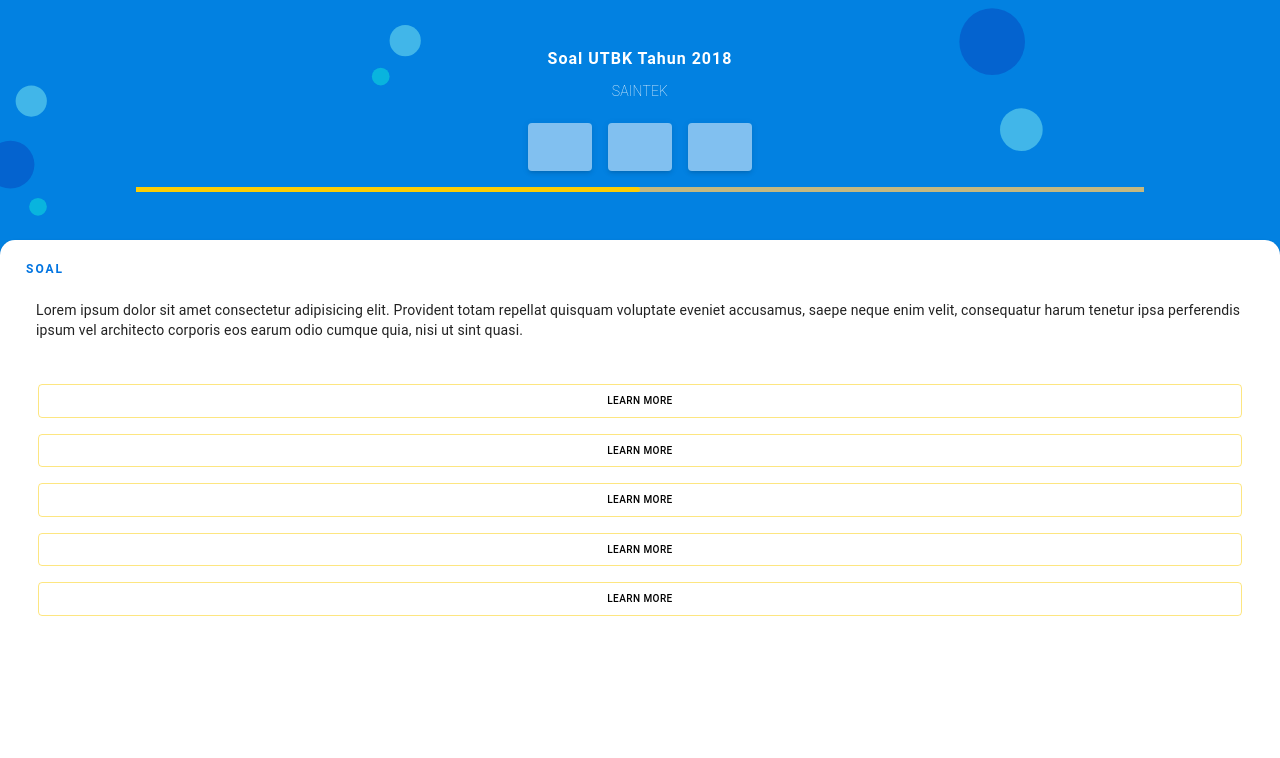
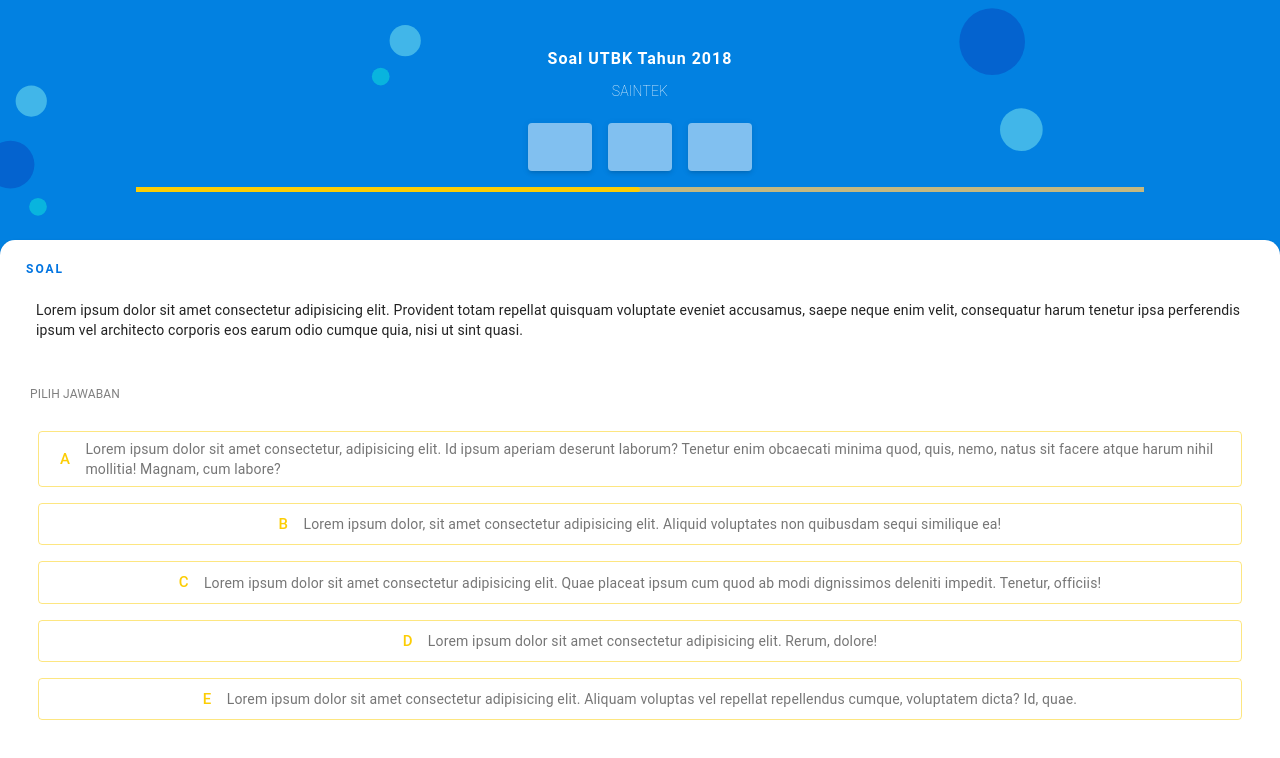
Before and after one commit to louisedgar/oeji-liff, a React (Create React App) app: page / in a window 1280 px wide. Shown: the top 758 px of the page. Built offline with nearby package versions, Linux system fonts and the light colour scheme.

Commit message:
button soal-page fixed

```diff
--- a/src/components/SoalCard.css
+++ b/src/components/SoalCard.css
@@ -9,10 +9,15 @@
 }
 
 .choice {
-  display: flex;
-  flex-direction: column;
-  margin: 0 auto 30px;
+  /* display: flex;
+  flex-direction: column; */
+  /* margin: 0 auto 30px; */
   padding-left: 30px;
   padding-right: 30px;
   text-align: left;
+  margin-top: 10px;
 }
+
+.choice-list {
+  margin: 20px 0 30px;
+}
--- a/src/components/SoalCard.js
+++ b/src/components/SoalCard.js
@@ -15,7 +15,7 @@ const useStyles = makeStyles({
   }
 });
 
-function SoalCard() {
+function SoalCard(props) {
   const classes = useStyles();
   return (
     <Card className={classes.root}>
@@ -41,7 +41,10 @@ function SoalCard() {
         </div>
       </CardContent>
       <div className="choice">
-        <SoalChoice />
+        <span style={{ color: "grey" }}>PILIH JAWABAN</span>
+        <div className="choice-list">
+          <SoalChoice handleChoice={props.handleChoice} />
+        </div>
       </div>
     </Card>
   );
--- a/src/components/SoalChoice.js
+++ b/src/components/SoalChoice.js
@@ -3,6 +3,7 @@ import CardActions from "@material-ui/core/CardActions";
 import Button from "@material-ui/core/Button";
 import "./SoalChoice.css";
 import { createMuiTheme, ThemeProvider } from "@material-ui/core/styles";
+import Typography from "@material-ui/core/Typography";
 
 const theme = createMuiTheme({
   palette: {
@@ -15,17 +16,33 @@ const theme = createMuiTheme({
   }
 });
 
-export default function SoalChoice() {
+export default function SoalChoice(props) {
   return (
     <ThemeProvider theme={theme}>
-      <CardActions>
+      <CardActions onClick={props.handleChoice}>
         <Button
           className="btn"
           size="large"
           variant="outlined"
           color="secondary"
         >
-          <span style={{ color: "black", fontSize: "10px" }}>Learn More</span>
+          <span style={{ marginRight: "10px" }}>A</span>
+          <div>
+            <Typography
+              variant="body2"
+              color="textSecondary"
+              component="p"
+              style={{
+                textTransform: "none",
+                marginLeft: "5px"
+              }}
+            >
+              Lorem ipsum dolor sit amet consectetur, adipisicing elit. Id ipsum
+              aperiam deserunt laborum? Tenetur enim obcaecati minima quod,
+              quis, nemo, natus sit facere atque harum nihil mollitia! Magnam,
+              cum labore?
+            </Typography>
+          </div>
         </Button>
       </CardActions>
       <CardActions>
@@ -35,7 +52,21 @@ export default function SoalChoice() {
           variant="outlined"
           color="secondary"
         >
-          <span style={{ color: "black", fontSize: "10px" }}>Learn More</span>
+          <span style={{ marginRight: "10px" }}>B</span>
+          <div>
+            <Typography
+              variant="body2"
+              color="textSecondary"
+              component="p"
+              style={{
+                textTransform: "none",
+                marginLeft: "5px"
+              }}
+            >
+              Lorem ipsum dolor, sit amet consectetur adipisicing elit. Aliquid
+              voluptates non quibusdam sequi similique ea!
+            </Typography>
+          </div>
         </Button>
       </CardActions>
       <CardActions>
@@ -45,7 +76,22 @@ export default function SoalChoice() {
           variant="outlined"
           color="secondary"
         >
-          <span style={{ color: "black", fontSize: "10px" }}>Learn More</span>
+          <span style={{ marginRight: "10px" }}>C</span>
+          <div>
+            <Typography
+              variant="body2"
+              color="textSecondary"
+              component="p"
+              style={{
+                textTransform: "none",
+                marginLeft: "5px"
+              }}
+            >
+              Lorem ipsum dolor sit amet consectetur adipisicing elit. Quae
+              placeat ipsum cum quod ab modi dignissimos deleniti impedit.
+              Tenetur, officiis!
+            </Typography>
+          </div>
         </Button>
       </CardActions>
       <CardActions>
@@ -55,7 +101,21 @@ export default function SoalChoice() {
           variant="outlined"
           color="secondary"
         >
-          <span style={{ color: "black", fontSize: "10px" }}>Learn More</span>
+          <span style={{ marginRight: "10px" }}>D</span>
+          <div>
+            <Typography
+              variant="body2"
+              color="textSecondary"
+              component="p"
+              style={{
+                textTransform: "none",
+                marginLeft: "5px"
+              }}
+            >
+              Lorem ipsum dolor sit amet consectetur adipisicing elit. Rerum,
+              dolore!
+            </Typography>
+          </div>
         </Button>
       </CardActions>
       <CardActions>
@@ -65,7 +125,22 @@ export default function SoalChoice() {
           variant="outlined"
           color="secondary"
         >
-          <span style={{ color: "black", fontSize: "10px" }}>Learn More</span>
+          <span style={{ marginRight: "10px" }}>E</span>
+          <div>
+            <Typography
+              variant="body2"
+              color="textSecondary"
+              component="p"
+              style={{
+                textTransform: "none",
+                marginLeft: "5px"
+              }}
+            >
+              Lorem ipsum dolor sit amet consectetur adipisicing elit. Aliquam
+              voluptas vel repellat repellendus cumque, voluptatem dicta? Id,
+              quae.
+            </Typography>
+          </div>
         </Button>
       </CardActions>
     </ThemeProvider>
--- a/src/pages/Soal.js
+++ b/src/pages/Soal.js
@@ -6,6 +6,10 @@ import SoalCard from "../components/SoalCard";
 import CssBaseline from "@material-ui/core/CssBaseline";
 
 class Soal extends Component {
+  handleChoice = () => {
+    console.log("halo dari button");
+  };
+
   render() {
     return (
       <CssBaseline>
@@ -23,7 +27,7 @@ class Soal extends Component {
             </div>
           </div>
           <div className="section-b">
-            <SoalCard />
+            <SoalCard handleChoice={this.handleChoice} />
           </div>
         </div>
       </CssBaseline>
```
